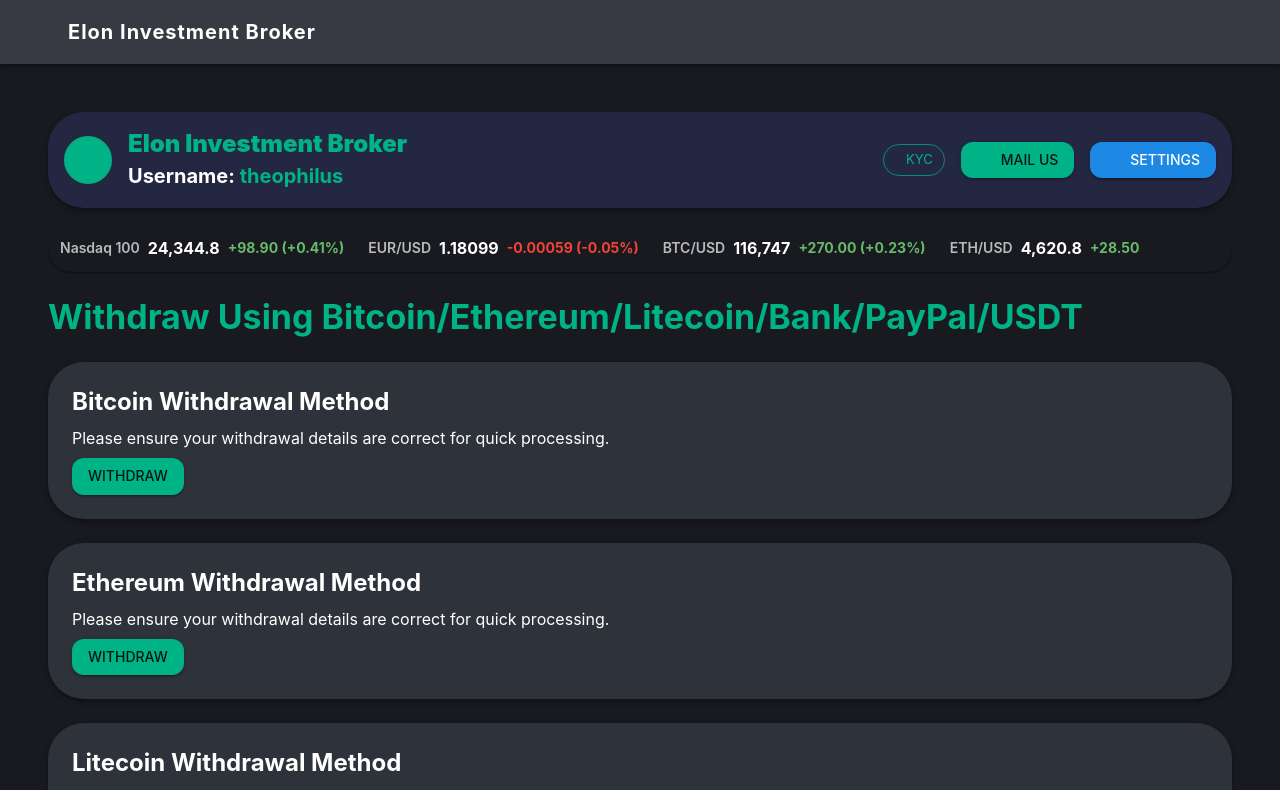
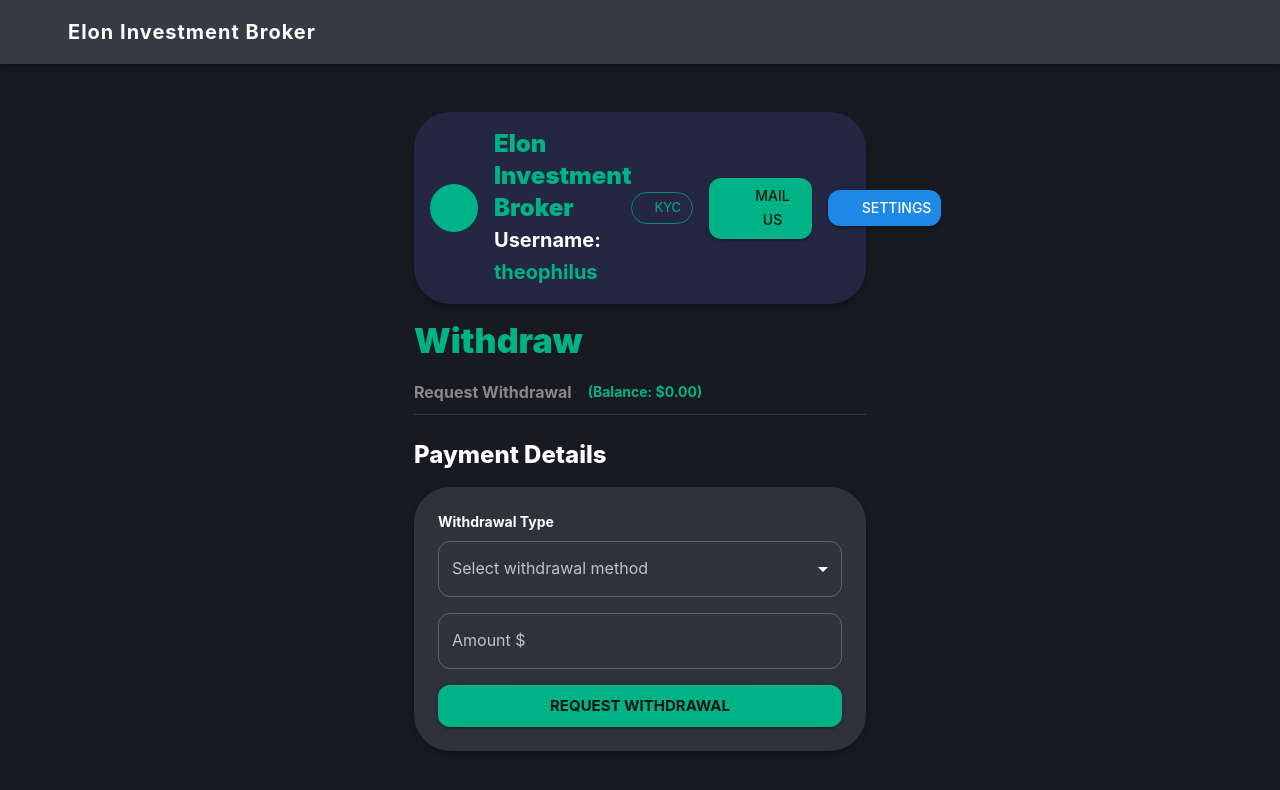
Before and after one commit to Diateck/crypto-forex-frontend-, a React (Vite) app: page /dashboard/withdrawals in a window 1280 px wide. Shown: the top 790 px of the page. Built offline with nearby package versions, Linux system fonts and the light colour scheme; some icons are missing.

Commit message:
Update Withdrawals.jsx

```diff
--- a/src/pages/Withdrawals.jsx
+++ b/src/pages/Withdrawals.jsx
@@ -1,54 +1,30 @@
 import React, { useState } from 'react';
-import { Typography, Box, Card, Button, Modal, TextField, Divider, Avatar, Stack, Chip } from '@mui/material';
+import { Typography, Box, Button, TextField, Divider, MenuItem, Card, Avatar, Stack, Chip } from '@mui/material';
 import PersonIcon from '@mui/icons-material/Person';
 import VerifiedUserIcon from '@mui/icons-material/VerifiedUser';
 import EmailIcon from '@mui/icons-material/Email';
 import SettingsIcon from '@mui/icons-material/Settings';
 import { useTheme } from '@mui/material/styles';
 
-const tickerData = [
-  { label: 'Nasdaq 100', value: '24,344.8', change: '+98.90 (+0.41%)', color: 'success.main' },
-  { label: 'EUR/USD', value: '1.18099', change: '-0.00059 (-0.05%)', color: 'error.main' },
-  { label: 'BTC/USD', value: '116,747', change: '+270.00 (+0.23%)', color: 'success.main' },
-  { label: 'ETH/USD', value: '4,620.8', change: '+28.50', color: 'success.main' },
-];
-
-const withdrawalMethods = [
-  { name: 'Bitcoin', address: '1A1zP1eP5QGefi2DMPTfTL5SLmv7DivfNa', currency: 'BTC' },
-  { name: 'Ethereum', address: '0x742d35Cc6634C0532925a3b844Bc454e4438f44e', currency: 'ETH' },
-  { name: 'Litecoin', address: 'LcHKZQJQ8Qh6QJQ8Qh6QJQ8Qh6QJQ8Qh6Q', currency: 'LTC' },
-  { name: 'Bank Transfer', address: '', currency: 'USD' },
-  { name: 'PayPal', address: '', currency: 'USD' },
-  { name: 'USDT', address: '', currency: 'USDT' },
+const withdrawalOptions = [
+  { value: 'bank', label: 'Bank Transfer' },
+  { value: 'litecoin', label: 'Litecoin' },
+  { value: 'ethereum', label: 'Ethereum' },
+  { value: 'bitcoin', label: 'Bitcoin' },
 ];
 
 export default function Withdrawals() {
   const theme = useTheme();
-  const [modalOpen, setModalOpen] = useState(false);
-  const [selectedMethod, setSelectedMethod] = useState(null);
+  const [withdrawalType, setWithdrawalType] = useState('');
   const [amount, setAmount] = useState('');
-  const [details, setDetails] = useState('');
-
-  const user = {
-    name: 'Theophilus Crown',
-    email: 'theophiluscrown693@gmail.com',
-    accountType: 'Withdrawal Type',
-  };
-
-  const handleOpenModal = (method) => {
-    setSelectedMethod(method);
-    setModalOpen(true);
-  };
-  const handleCloseModal = () => {
-    setModalOpen(false);
-    setSelectedMethod(null);
-    setAmount('');
-    setDetails('');
-  };
+  const [bankName, setBankName] = useState('');
+  const [accountName, setAccountName] = useState('');
+  const [accountNumber, setAccountNumber] = useState('');
+  const [walletAddress, setWalletAddress] = useState('');
 
   return (
-    <Box p={{ xs: 1, sm: 3 }}>
-      {/* Header - Consistent with Deposits */}
+    <Box p={{ xs: 1, sm: 3 }} maxWidth={500} mx="auto">
+      {/* Consistent Header */}
       <Box sx={{ display: 'flex', alignItems: 'center', justifyContent: 'space-between', mb: 2, bgcolor: '#232742', p: 2, borderRadius: 3, boxShadow: 3 }}>
         <Box sx={{ display: 'flex', alignItems: 'center', gap: 2 }}>
           <Avatar sx={{ bgcolor: 'primary.main', width: 48, height: 48 }}>
@@ -70,55 +46,62 @@ export default function Withdrawals() {
         </Stack>
       </Box>
 
-      {/* Ticker Bar */}
-      <Box sx={{ display: 'flex', alignItems: 'center', gap: 3, bgcolor: '#181A20', p: 1.5, borderRadius: 2, mb: 3, overflowX: 'auto', boxShadow: 1 }}>
-        {tickerData.map((item, idx) => (
-          <Box key={idx} sx={{ display: 'flex', alignItems: 'center', gap: 1, minWidth: 180 }}>
-            <Typography variant="subtitle2" color="text.secondary" fontWeight={600}>{item.label}</Typography>
-            <Typography variant="body1" color="#fff" fontWeight={700}>{item.value}</Typography>
-            <Typography variant="body2" color={item.color} fontWeight={700}>{item.change}</Typography>
-          </Box>
-        ))}
+      {/* Withdraw Form */}
+      <Typography variant="h4" fontWeight={900} color={theme.palette.primary.main} sx={{ mb: 2 }}>
+        Withdraw
+      </Typography>
+      <Box sx={{ display: 'flex', alignItems: 'center', mb: 1 }}>
+        <Typography variant="subtitle1" fontWeight={700} sx={{ fontSize: '1rem', color: '#888' }}>
+          Request Withdrawal
+        </Typography>
+        <Typography variant="body2" sx={{ ml: 2, color: theme.palette.primary.main, fontWeight: 700 }}>
+          (Balance: $0.00)
+        </Typography>
       </Box>
+      <Divider sx={{ mb: 3 }} />
+      <Typography variant="h5" fontWeight={800} sx={{ mb: 2 }}>
+        Payment Details
+      </Typography>
+      <Card sx={{ p: 3, borderRadius: 3, boxShadow: 3, bgcolor: theme.palette.background.paper }}>
+        <Typography variant="subtitle2" fontWeight={700} sx={{ mb: 1 }}>Withdrawal Type</Typography>
+        <TextField
+          select
+          fullWidth
+          label="Select withdrawal method"
+          value={withdrawalType}
+          onChange={e => setWithdrawalType(e.target.value)}
+          sx={{ mb: 2 }}
+        >
+          {withdrawalOptions.map(option => (
+            <MenuItem key={option.value} value={option.value}>{option.label}</MenuItem>
+          ))}
+        </TextField>
 
-      <Typography variant="h4" fontWeight={700} sx={{ mb: 3, color: theme.palette.primary.main }}>
-        Withdraw Using Bitcoin/Ethereum/Litecoin/Bank/PayPal/USDT
-      </Typography>
+        {/* Conditional Form Fields */}
+        {withdrawalType === 'bank' && (
+          <>
+            <TextField label="Bank Name" fullWidth sx={{ mb: 2 }} value={bankName} onChange={e => setBankName(e.target.value)} />
+            <TextField label="Account Name" fullWidth sx={{ mb: 2 }} value={accountName} onChange={e => setAccountName(e.target.value)} />
+            <TextField label="Account Number" fullWidth sx={{ mb: 2 }} value={accountNumber} onChange={e => setAccountNumber(e.target.value)} />
+          </>
+        )}
+        {(withdrawalType === 'litecoin' || withdrawalType === 'ethereum' || withdrawalType === 'bitcoin') && (
+          <TextField label="Wallet Address" fullWidth sx={{ mb: 2 }} value={walletAddress} onChange={e => setWalletAddress(e.target.value)} />
+        )}
 
-      <Box sx={{ display: 'flex', flexDirection: 'column', gap: 3 }}>
-        {withdrawalMethods.map((method) => (
-          <Card key={method.name} sx={{ p: 3, borderRadius: 3, boxShadow: 3, bgcolor: theme.palette.background.paper }}>
-            <Typography variant="h5" fontWeight={700} sx={{ mb: 1 }}>{method.name} Withdrawal Method</Typography>
-            <Typography sx={{ mb: 1 }}>Please ensure your withdrawal details are correct for quick processing.</Typography>
-            <Button variant="contained" color="primary" onClick={() => handleOpenModal(method)}>
-              Withdraw
-            </Button>
-          </Card>
-        ))}
-      </Box>
-
-      {/* Withdrawal Modal */}
-      <Modal open={modalOpen} onClose={handleCloseModal}>
-        <Box sx={{ position: 'absolute', top: '50%', left: '50%', transform: 'translate(-50%, -50%)', bgcolor: '#232742', p: 4, borderRadius: 3, boxShadow: 6, minWidth: 320, maxWidth: 400 }}>
-          {selectedMethod ? (
-            <>
-              <Typography variant="h6" fontWeight={700} sx={{ mb: 2 }}>{selectedMethod.name} Withdrawal Details</Typography>
-              <Divider sx={{ mb: 2 }} />
-              <Typography variant="subtitle2" fontWeight={700}>Full Name: {user.name}</Typography>
-              <Typography variant="subtitle2" fontWeight={700}>Email: {user.email}</Typography>
-              <Typography variant="subtitle2" fontWeight={700}>Account Type: {user.accountType}</Typography>
-              <TextField label="Amount" fullWidth sx={{ mb: 2 }} value={amount} onChange={e => setAmount(e.target.value)} />
-              {(selectedMethod.name === 'Bank Transfer' || selectedMethod.name === 'PayPal' || selectedMethod.name === 'USDT') && (
-                <TextField label="Withdrawal Details (e.g. Bank/PayPal/USDT info)" fullWidth sx={{ mb: 2 }} value={details} onChange={e => setDetails(e.target.value)} />
-              )}
-              <Box sx={{ display: 'flex', justifyContent: 'flex-end', gap: 2 }}>
-                <Button variant="outlined" color="secondary" onClick={handleCloseModal}>Cancel</Button>
-                <Button variant="contained" color="primary" onClick={handleCloseModal}>Submit</Button>
-              </Box>
-            </>
-          ) : null}
-        </Box>
-      </Modal>
+        <TextField
+          label="Amount $"
+          fullWidth
+          sx={{ mb: 2 }}
+          value={amount}
+          onChange={e => setAmount(e.target.value)}
+          type="number"
+          inputProps={{ min: 0 }}
+        />
+        <Button variant="contained" color="primary" fullWidth size="large" sx={{ fontWeight: 700 }}>
+          Request Withdrawal
+        </Button>
+      </Card>
     </Box>
   );
 }
```
